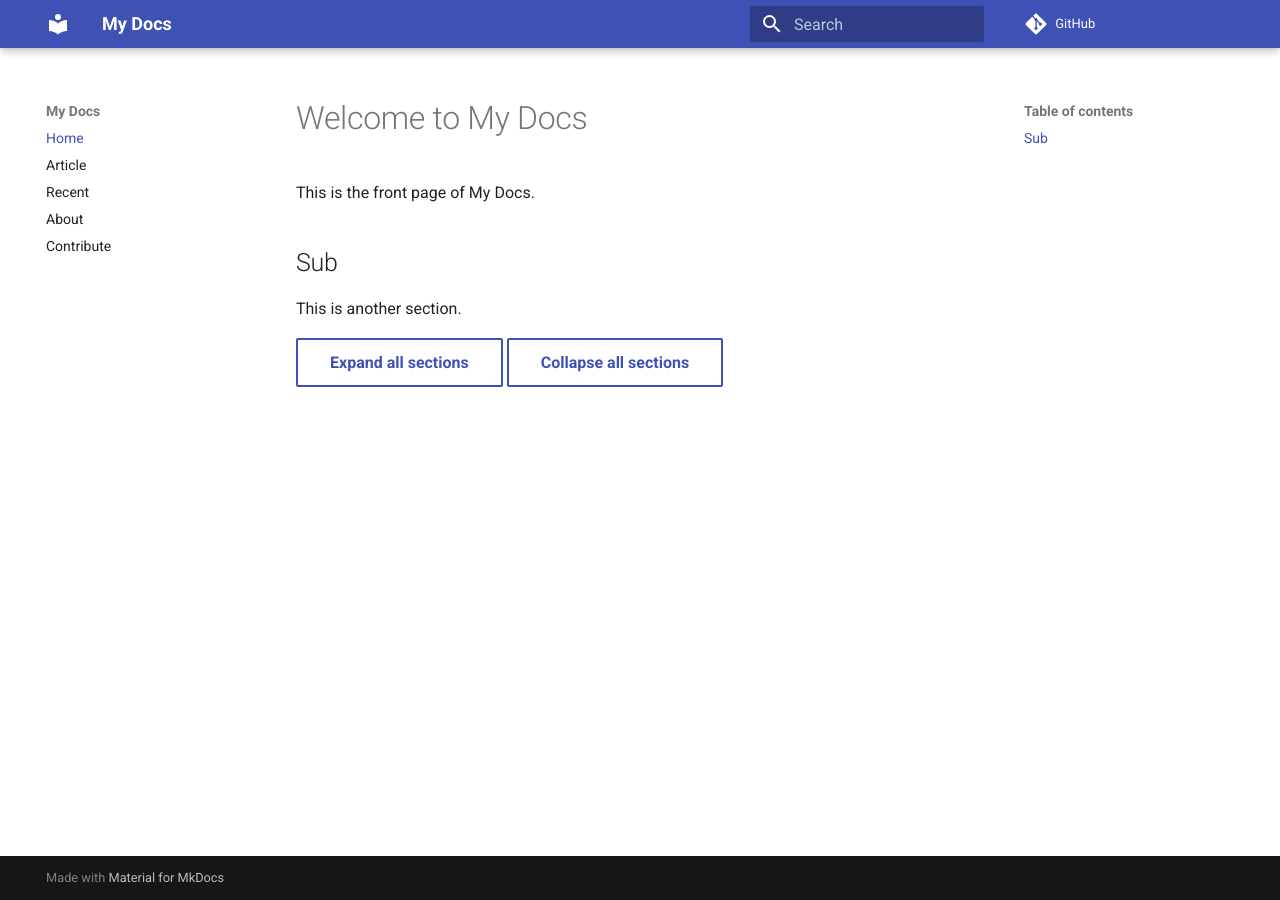
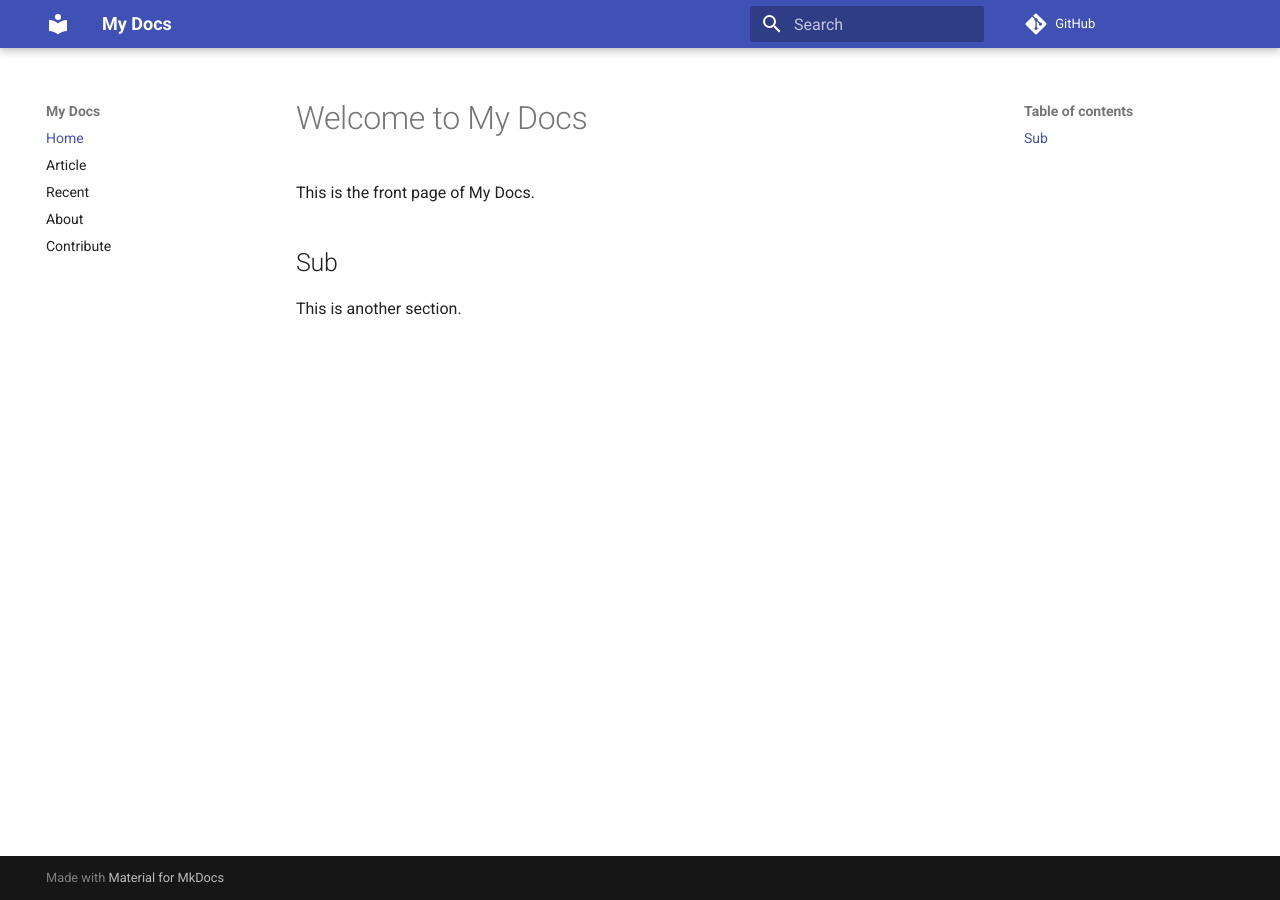
Before and after one commit to nmakke/MkDocsTest, an MkDocs documentation site: the page built from docs/index.md, in a window 1280 px wide. Built offline with MkDocs 1.6.1 and Material for MkDocs 9.7.7, drawn with Linux system fonts in a browser that asks for light colours; comment, search, counter and statistics services are not loaded.

Commit message:
Update index.md

```diff
--- a/docs/index.md
+++ b/docs/index.md
@@ -5,6 +5,3 @@ This is the front page of My Docs.
 ## Sub
 
 This is another section.
-
-<a class="md-button" onClick="expandElements(true)">Expand all sections</a>
-<a class="md-button" onClick="expandElements(false)">Collapse all sections</a>
```
